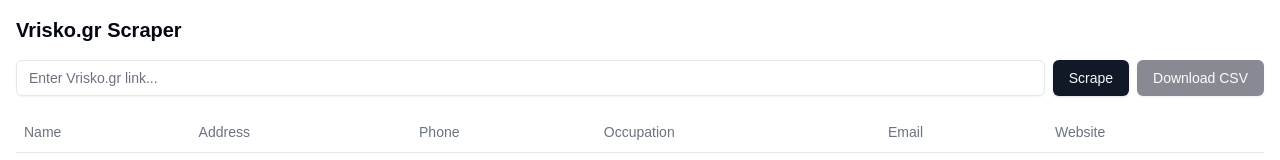
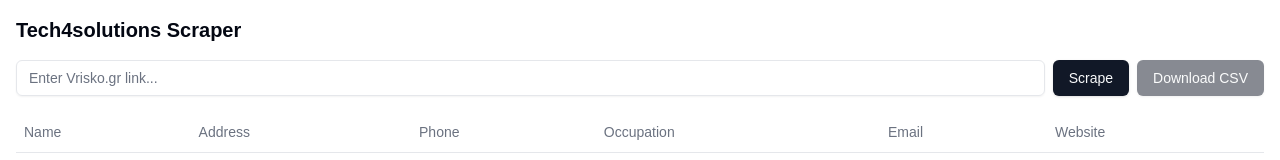
Before and after one commit to kostas-python/scrape-app2, a Next.js app: page / in a window 1280 px wide. Shown: the top 160 px of the page. Built offline with nearby package versions, Linux system fonts and the light colour scheme.

Commit message:
readme update

```diff
--- a/src/app/page.tsx
+++ b/src/app/page.tsx
@@ -80,7 +80,7 @@
 
   return (
     <div className="p-4">
-      <h1 className="text-xl font-bold mb-4">Vrisko.gr Scraper</h1>
+      <h1 className="text-xl font-bold mb-4">Tech4solutions Scraper</h1>
 
       <div className="flex gap-2 mb-4">
         <Input
```
Also changed, not shown: 1 other file (tests, documents, lock files or other folders).
